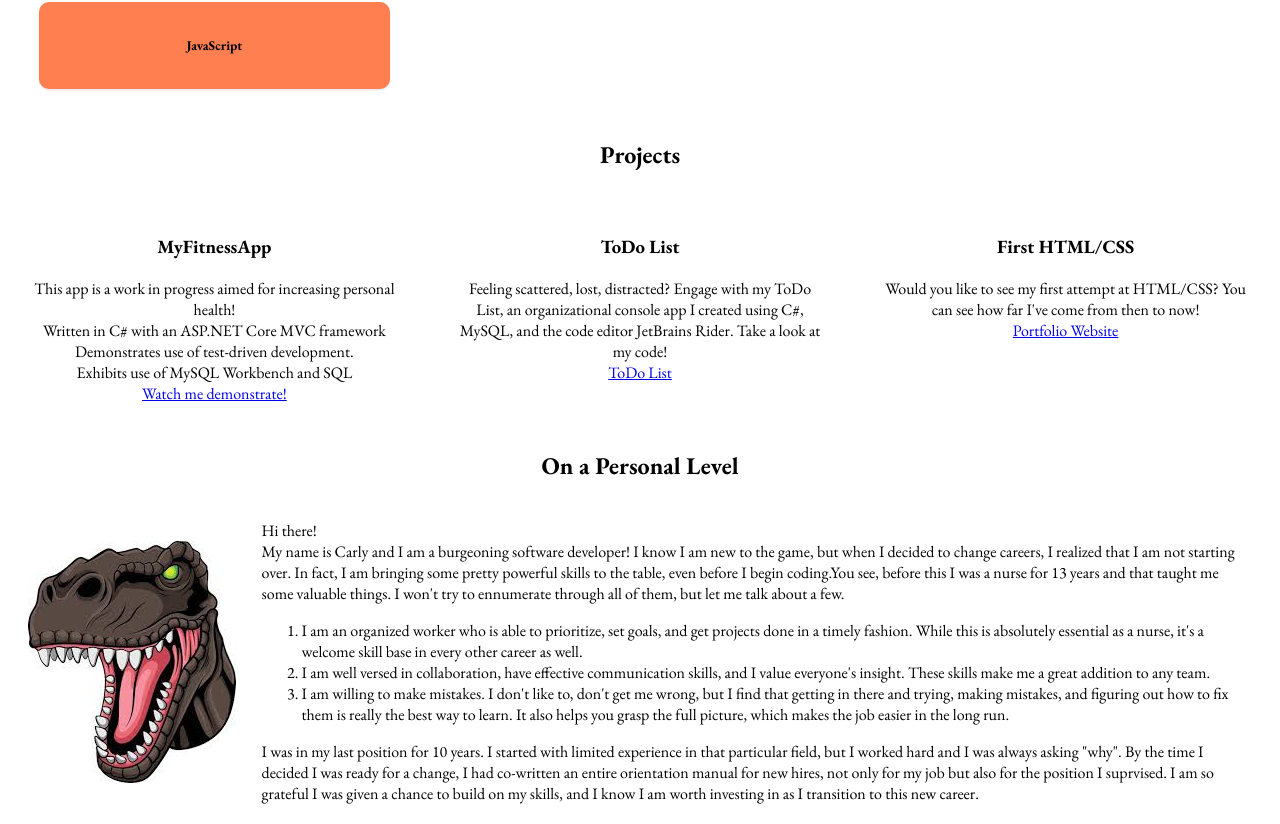
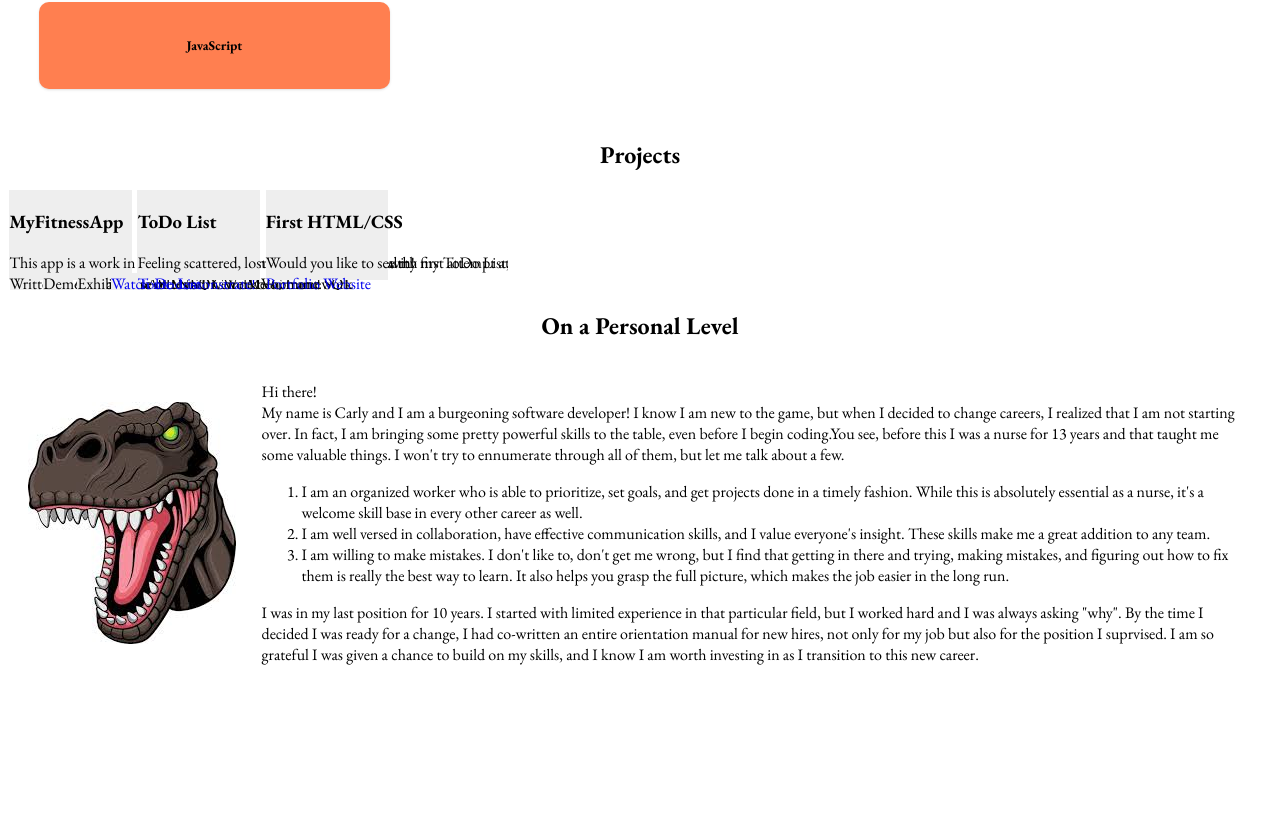
Before and after one commit to meadcarly/meadcarly.github.io, a plain HTML site: page index.html in a window 1280 px wide. Shown: the part 1334-2158 px from the top of the page. After the commit the page ends 2019 px from the top, so only its background shows below. Drawn offline with nearby package versions, Linux system fonts and the light colour scheme.

Commit message:
Trying new CSS styling for project sections

```diff
--- a/index.html
+++ b/index.html
@@ -77,8 +77,8 @@
     </section>
     <section id="section_two">
         <h2>Projects</h2>
-        <section class="wrapper">
-            <div class="column">
+        <section class="outer">
+            <div>
             <h3>MyFitnessApp</h3>
             <p>This app is a work in progress aimed for increasing personal health!</p>
                 <div>Written in C# with an ASP.NET Core MVC framework</div>
@@ -86,12 +86,12 @@
                 <div>Exhibits use of MySQL Workbench and SQL</div>
                 <div><a class="clickable_link" target="_blank" href="https://drive.google.com/file/d/1gvsTZTNoiIOvxFRODYGnHinrVsPUih58/view?usp=drive_link">Watch me demonstrate!</a></div>
         </div>
-        <div class="column">
+        <div>
             <h3>ToDo List</h3>
             <p>Feeling scattered, lost, distracted? Engage with my ToDo List, an organizational console app I created using C#, MySQL, and the code editor JetBrains Rider. Take a look at my code!</p>
             <a class="clickable_link" target="_blank" href="https://github.com/meadcarly/ToDoListTake2">ToDo List</a>
         </div>
-        <div class="column">
+        <div>
             <h3>First HTML/CSS</h3>
             <p>Would you like to see my first attempt at HTML/CSS? You can see how far I've come from then to now!</p>
             <a class="clickable_link" target="_blank" href="https://github.com/meadcarly/CSSDemoFirstWebsite">Portfolio Website</a>
--- a/styles.css
+++ b/styles.css
@@ -214,3 +214,23 @@ ul.inline-list .tech-box-effect{
     display: block;
     transform: scale(1.1);
 }
+
+.outer{
+    width: 500px;
+    height: 100px;
+    white-space: nowrap;
+    position: relative;
+    overflow-x: scroll;
+    overflow-y: hidden;
+    -webkit-overflow-scrolling: touch;
+}
+
+.outer div{
+    width: 24.5%;
+    background-color: #eee;
+    float: none;
+    height: 90%;
+    margin: 0 0.25%;
+    display: inline-block;
+    zoom: 1;
+}
```
